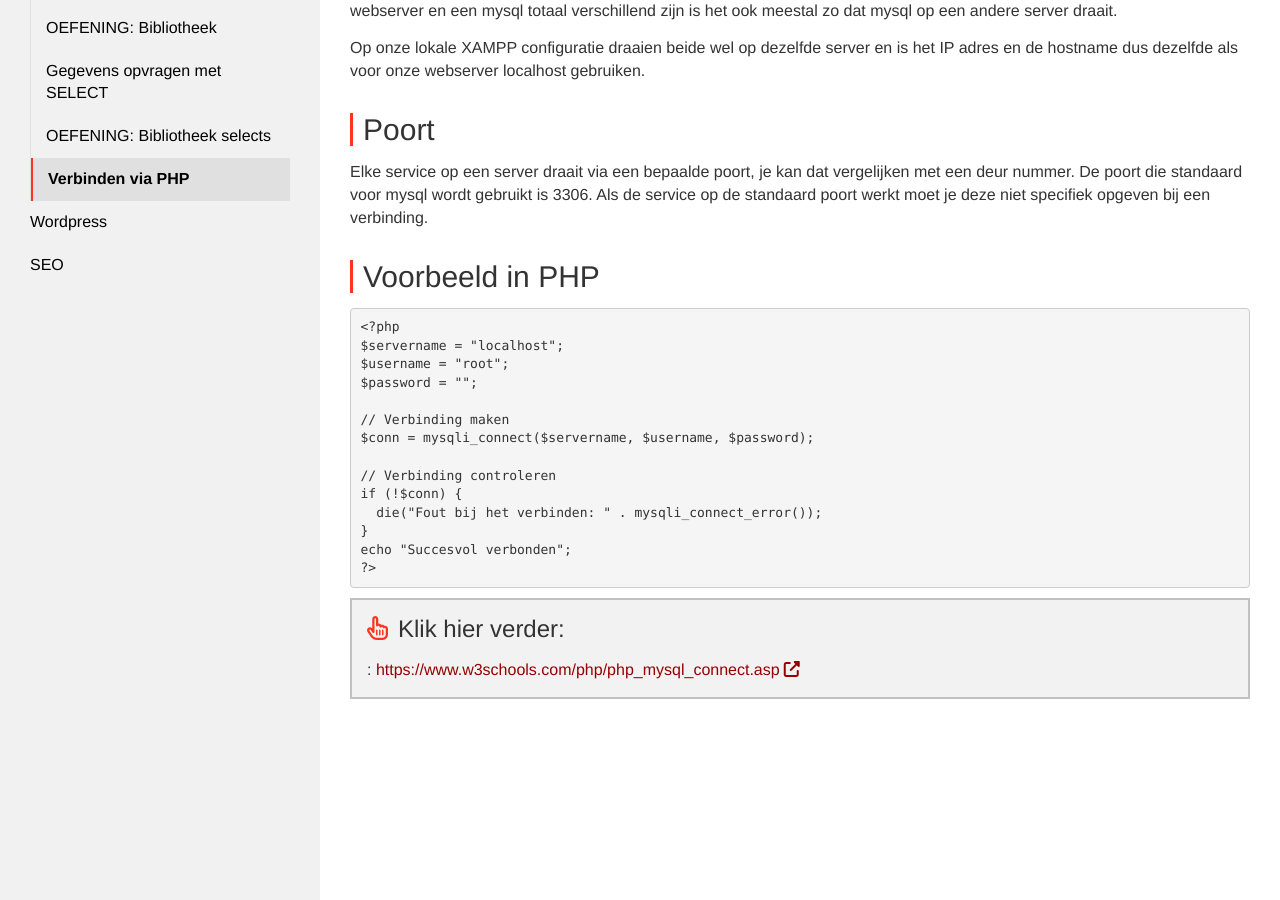
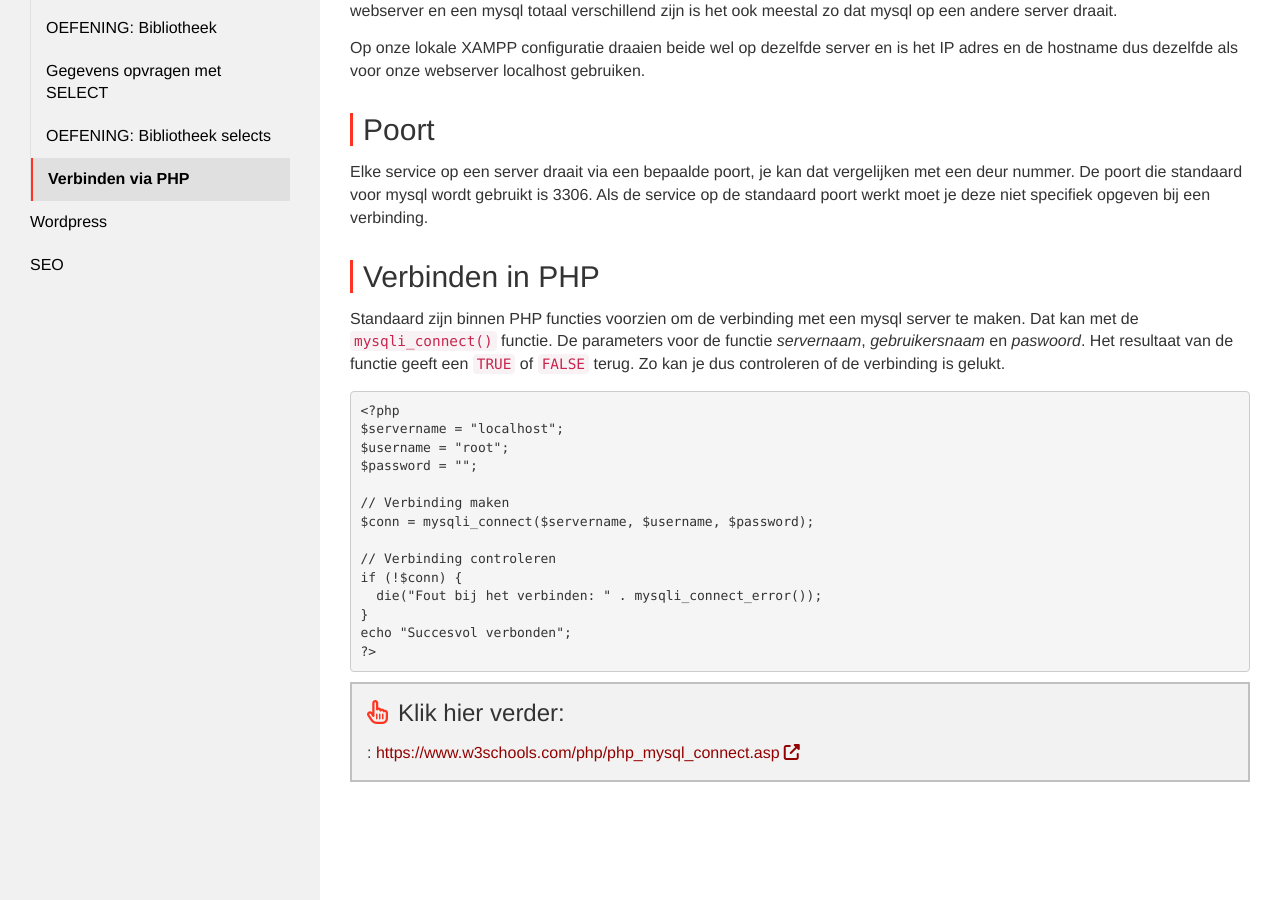
Before and after one commit to Syntra-Brussel/dynamische-webtechnieken, a Jekyll site: the page built from mysql/php-verbinden.md, in a window 1280 px wide and 900 px high, scrolled down 431 px. Built offline with Jekyll 4.4.1, drawn with Linux system fonts in a browser that asks for light colours; nearby versions of some CDN libraries; a script that is not in the unit is left out.

Commit message:
Update php-verbinden.md

```diff
--- a/mysql/php-verbinden.md
+++ b/mysql/php-verbinden.md
@@ -24,7 +24,9 @@ Op onze lokale XAMPP configuratie draaien beide wel op dezelfde server en is het
 
 Elke service op een server draait via een bepaalde poort, je kan dat vergelijken met een deur nummer. De poort die standaard voor mysql wordt gebruikt is 3306. Als de service op de standaard poort werkt moet je deze niet specifiek opgeven bij een verbinding.
 
-## Voorbeeld in PHP
+## Verbinden in PHP
+
+Standaard zijn binnen PHP functies voorzien om de verbinding met een mysql server te maken. Dat kan met de <code>mysqli_connect()</code> functie. De parameters voor de functie <em>servernaam</em>, <em>gebruikersnaam</em> en <em>paswoord</em>. Het resultaat van de functie geeft een <code>TRUE</code> of <code>FALSE</code> terug. Zo kan je dus controleren of de verbinding is gelukt.
 
 <pre>
 &lt;?php
```
